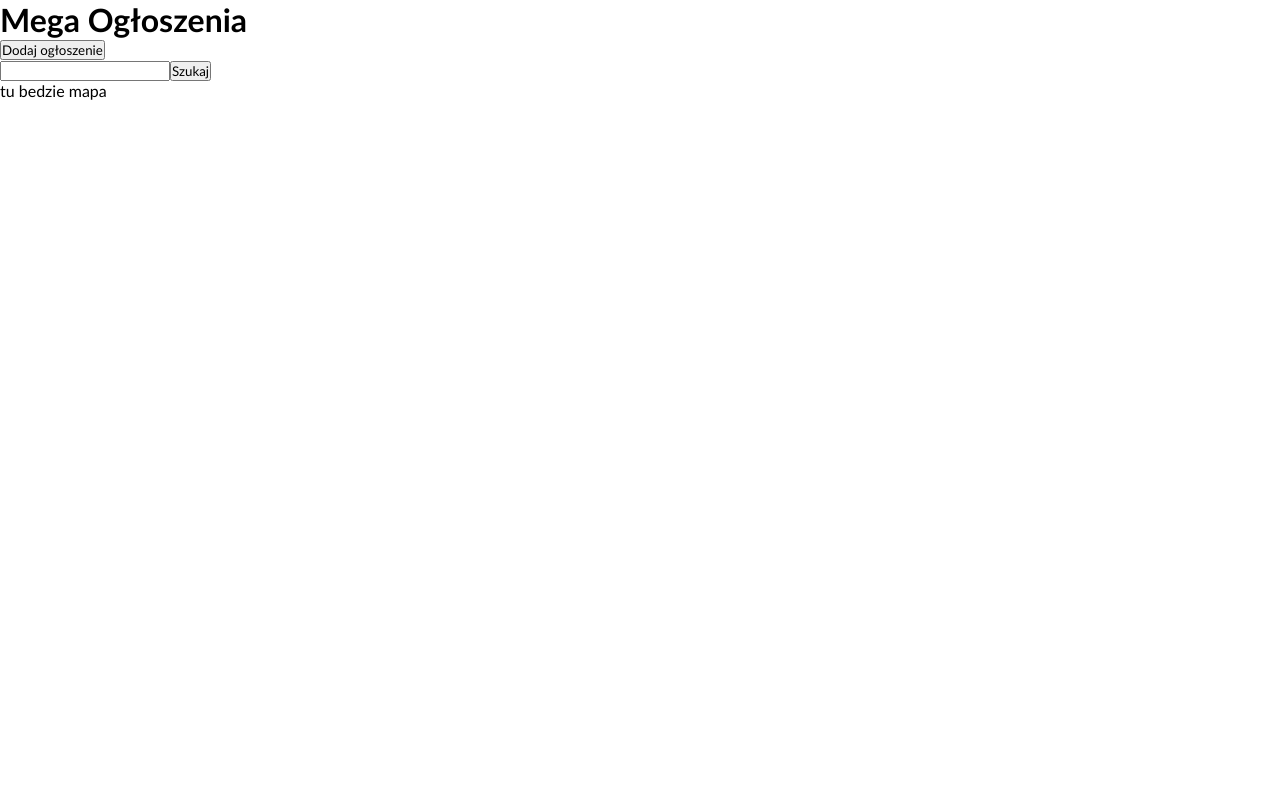
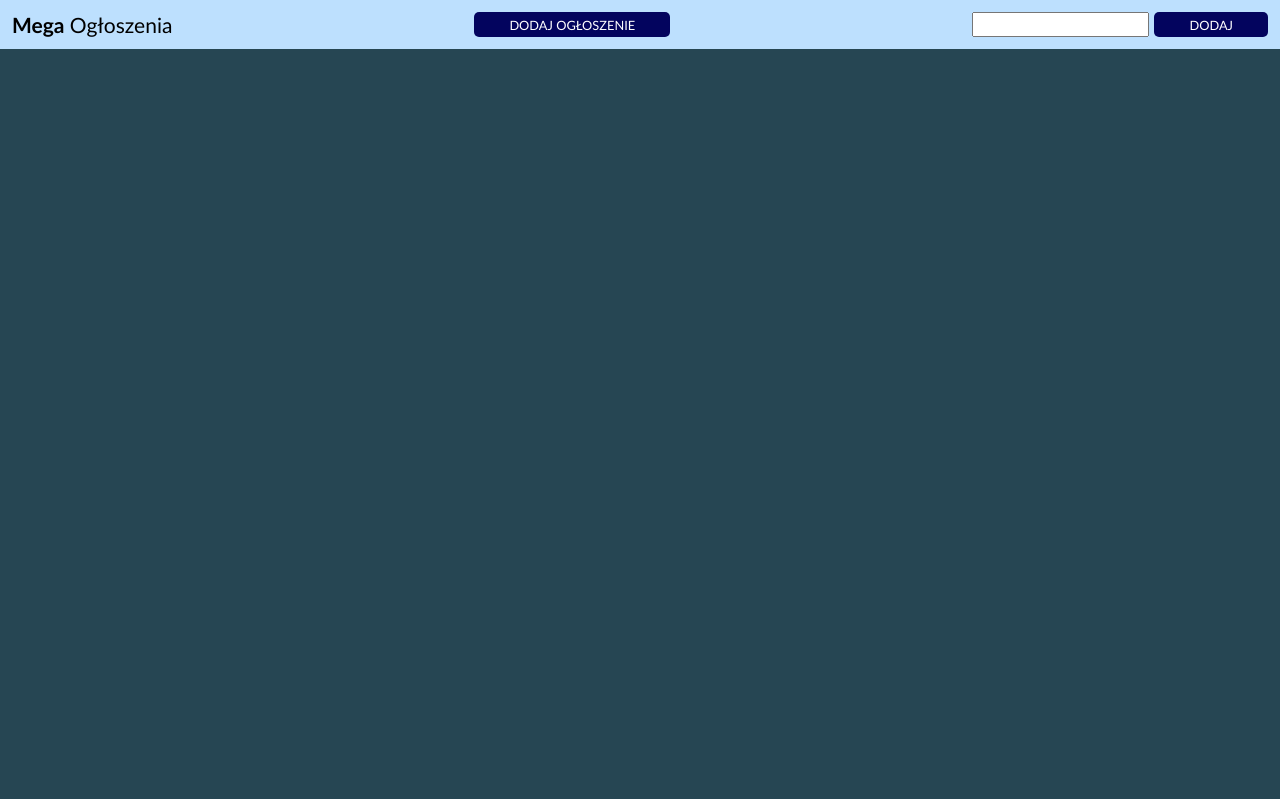
Before and after one commit to hikurt/MegaAdsFront, a React (Create React App) app: page / in a window 1280 px wide. Built offline with nearby package versions, Linux system fonts and the light colour scheme.

Commit message:
App structure divided into basic components.

```diff
--- a/src/App.css
+++ /dev/null
@@ -1,38 +0,0 @@
-.App {
-  text-align: center;
-}
-
-.App-logo {
-  height: 40vmin;
-  pointer-events: none;
-}
-
-@media (prefers-reduced-motion: no-preference) {
-  .App-logo {
-    animation: App-logo-spin infinite 20s linear;
-  }
-}
-
-.App-header {
-  background-color: #282c34;
-  min-height: 100vh;
-  display: flex;
-  flex-direction: column;
-  align-items: center;
-  justify-content: center;
-  font-size: calc(10px + 2vmin);
-  color: white;
-}
-
-.App-link {
-  color: #61dafb;
-}
-
-@keyframes App-logo-spin {
-  from {
-    transform: rotate(0deg);
-  }
-  to {
-    transform: rotate(360deg);
-  }
-}
--- a/src/App.tsx
+++ b/src/App.tsx
@@ -1,21 +1,12 @@
 import React from 'react';
-import './App.css';
+import {Header} from './components/layout/Header';
+import {Map} from './components/Map/Map';
 
 export const App = () => {
-  return (
-      <>
-        <header>
-            <h1>
-                <strong>Mega</strong> Ogłoszenia
-            </h1>
-            <button>Dodaj ogłoszenie</button>
-            <div className="search">
-                <input type="text"/><button>Szukaj</button>
-            </div>
-        </header>
-        <div className="map">
-          tu bedzie mapa
-        </div>
-      </>
-  );
+    return (
+        <>
+            <Header/>
+            <Map/>
+        </>
+    );
 }
--- /dev/null
+++ b/src/components/Map/Map.css
@@ -0,0 +1,4 @@
+.map {
+    background: #264653;
+    height: calc(100vh - 50px);
+}
--- /dev/null
+++ b/src/components/Map/Map.tsx
@@ -0,0 +1,9 @@
+import React from "react";
+
+import './Map.css';
+
+export const Map = () => {
+    return (
+        <div className="map"/>
+    );
+};
--- /dev/null
+++ b/src/components/common/Btn.css
@@ -0,0 +1,9 @@
+button {
+    border: 0;
+    background: #03045e;
+    color: white;
+    text-transform: uppercase;
+    font-size: 0.8rem;
+    padding: 1px 35px;
+    border-radius: 5px;
+}
--- /dev/null
+++ b/src/components/common/Btn.tsx
@@ -0,0 +1,10 @@
+import React from "react";
+import './Btn.css';
+
+interface Props {
+    text: string;
+}
+
+export const Btn = (props: Props) => (
+    <button>{props.text}</button>
+);
--- /dev/null
+++ b/src/components/layout/Header.css
@@ -0,0 +1,20 @@
+header {
+    background: #bde0fe;
+    padding: 12px;
+    display: flex;
+    justify-content: space-between;
+}
+
+header h1 {
+    font-size: 21px;
+    font-weight: 200;
+}
+
+.search {
+    display: flex;
+}
+
+.search input {
+    width: 13em;
+    margin-right: 5px;
+}
--- /dev/null
+++ b/src/components/layout/Header.tsx
@@ -0,0 +1,17 @@
+import React from "react";
+import {Btn} from "../common/Btn";
+
+import './Header.css';
+
+export const Header = () => (
+    <header>
+        <h1>
+            <strong>Mega</strong> Ogłoszenia
+        </h1>
+        <Btn text="Dodaj ogłoszenie"/>
+        <div className="search">
+            <input type="text"/><Btn text="Dodaj"/>
+        </div>
+    </header>
+
+);
```
